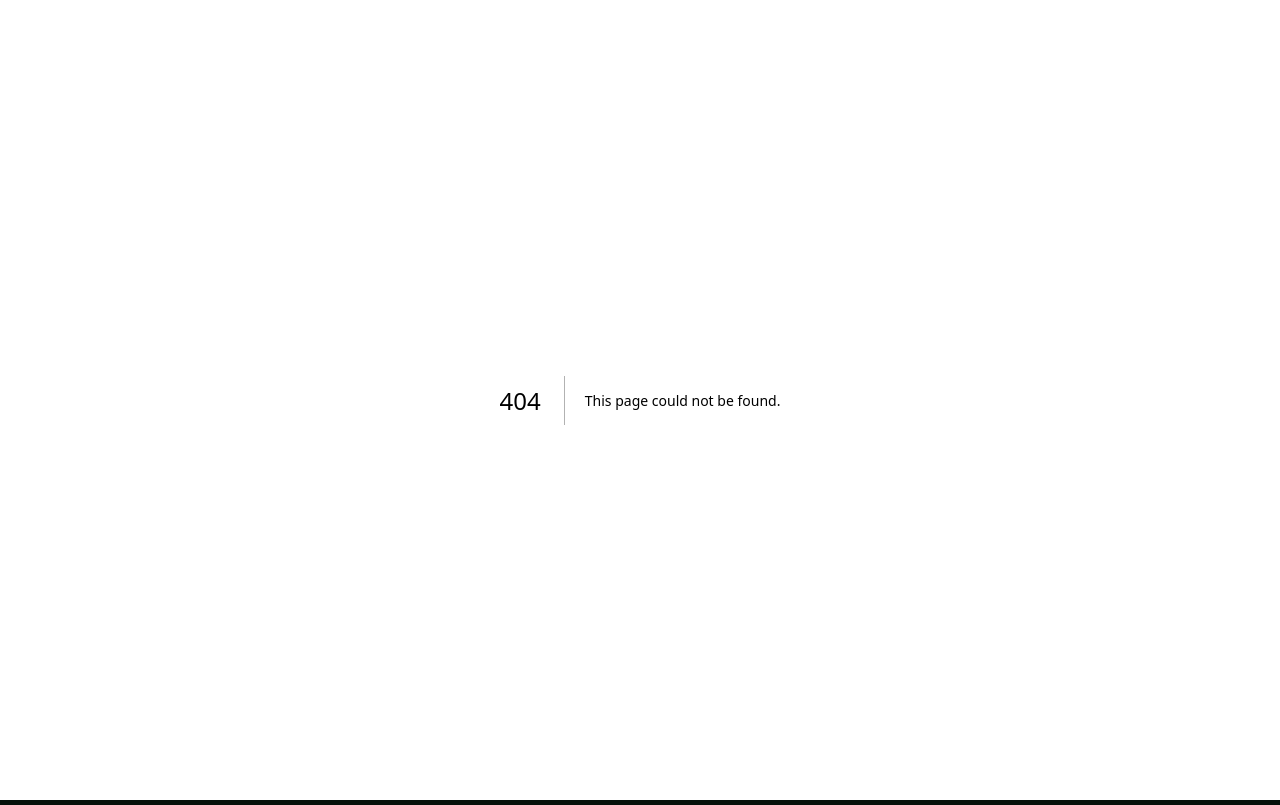
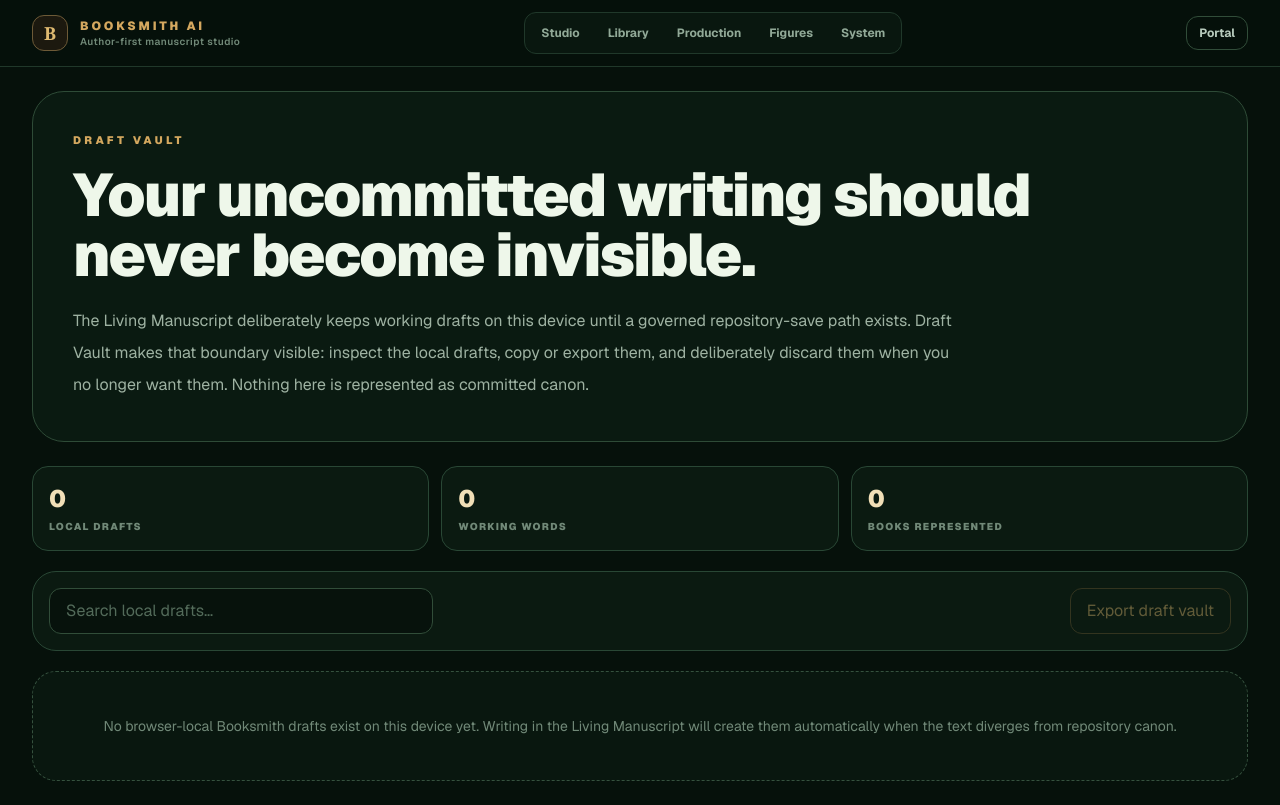
Before and after one commit to AIFreedomTrustFederation/booksmith-ai, a Next.js app: page /studio/drafts in a window 1280 px wide. Before the commit this address had no page. Built offline with nearby package versions, Linux system fonts and the light colour scheme.

Commit message:
Add Draft Vault portal surface

```diff
--- /dev/null
+++ b/src/app/studio/drafts/page.tsx
@@ -0,0 +1,18 @@
+import { DraftVault } from "@/app/studio/components/draft-vault";
+
+export default function DraftVaultPage() {
+  return (
+    <main className="px-4 py-6 sm:px-6 lg:px-8">
+      <section className="mx-auto max-w-[1500px]">
+        <header className="rounded-[2rem] border border-[#2e4b37] bg-[#0a1a11] p-6 sm:p-8 lg:p-10">
+          <p className="text-[11px] font-black uppercase tracking-[0.3em] text-[#d4a85f]">Draft Vault</p>
+          <h1 className="mt-4 max-w-5xl text-4xl font-black tracking-[-0.03em] sm:text-6xl">Your uncommitted writing should never become invisible.</h1>
+          <p className="mt-5 max-w-4xl text-base leading-8 text-[#9eb2a2]">
+            The Living Manuscript deliberately keeps working drafts on this device until a governed repository-save path exists. Draft Vault makes that boundary visible: inspect the local drafts, copy or export them, and deliberately discard them when you no longer want them. Nothing here is represented as committed canon.
+          </p>
+        </header>
+        <div className="mt-6"><DraftVault /></div>
+      </section>
+    </main>
+  );
+}
```
